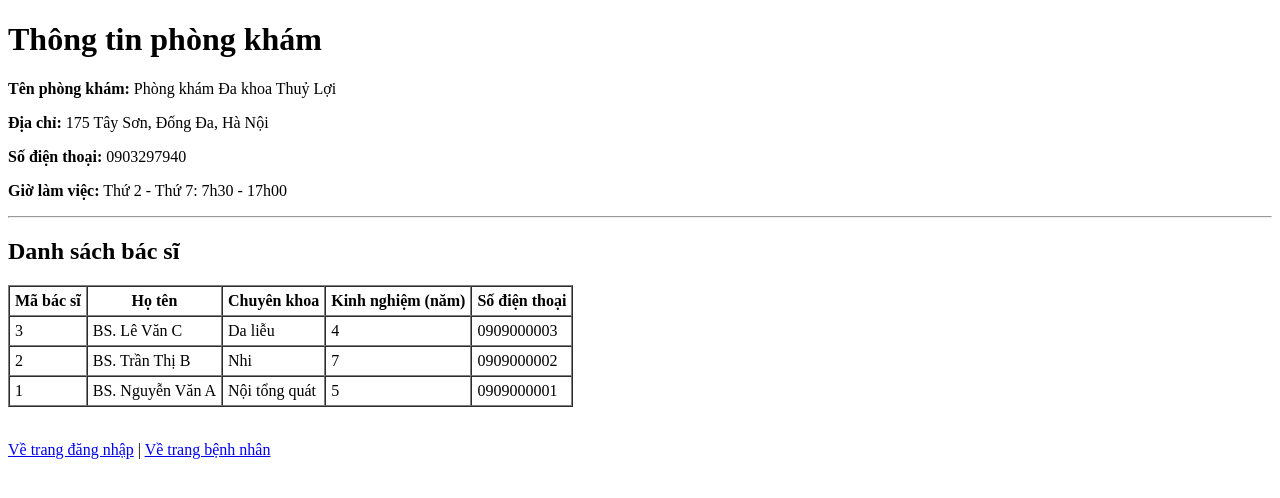
After one commit to Scofield-11/clinic-python, a Flask app: page /thong-tin-phong-kham in a window 1280 px wide. The commit adds this page. Shown: the top 498 px of the page. Run offline with Flask 3, Linux system fonts and the light colour scheme; data comes from the database, SQL or seed files in the repository.

Commit message:
chuan hoa

```diff
--- a/app.py
+++ b/app.py
@@ -1,5 +1,7 @@
 from flask import Flask, render_template, request, redirect, url_for, session
 import pymysql
+from werkzeug.security import generate_password_hash, check_password_hash
+from datetime import datetime, date
 
 app = Flask(__name__)
 app.secret_key = "bi_mat_cua_ban"  # sau này có thể đổi
@@ -34,17 +36,15 @@ def dang_ky():
     xac_nhan = request.form.get("xac_nhan_mat_khau", "")
     ho_ten = request.form.get("ho_ten", "").strip()
     so_dien_thoai = request.form.get("so_dien_thoai", "").strip()
+    email = request.form.get("email", "").strip()
     ngay_sinh = request.form.get("ngay_sinh", None)
     gioi_tinh = request.form.get("gioi_tinh", None)
     dia_chi = request.form.get("dia_chi", "").strip()
 
     loi = []
+    # ==== validate cơ bản ====
     if not ten_dang_nhap:
         loi.append("Tên đăng nhập không được để trống.")
-    if not so_dien_thoai:
-        loi.append("Số điện thoại không được để trống.")
-    elif len(so_dien_thoai) < 9 or len(so_dien_thoai) > 11:
-        loi.append("Số điện thoại không hợp lệ (9-11 số).")
     if not ho_ten:
         loi.append("Họ tên không được để trống.")
     if not mat_khau or not xac_nhan:
@@ -54,14 +54,27 @@ def dang_ky():
     if mat_khau != xac_nhan:
         loi.append("Mật khẩu và xác nhận mật khẩu không trùng khớp.")
 
+    if not so_dien_thoai:
+        loi.append("Số điện thoại không được để trống.")
+    elif len(so_dien_thoai) < 9 or len(so_dien_thoai) > 11:
+        loi.append("Số điện thoại không hợp lệ (9–11 số).")
+
+    if email:
+        # nếu nhập email thì kiểm tra định dạng
+        import re
+        pattern = r"^[^@]+@[^@]+\.[^@]+$"
+        if not re.match(pattern, email):
+            loi.append("Email không hợp lệ.")
+    else:
+        loi.append("Email không được để trống.")
+
     if loi:
-        # render lại form + danh sách lỗi
         return render_template("dang_ky.html", loi=loi)
 
     conn = get_connection()
     try:
         with conn.cursor() as cur:
-            # kiểm tra trùng tên đăng nhập
+            # ==== kiểm tra trùng tên đăng nhập ====
             cur.execute(
                 "SELECT AccountID FROM TAI_KHOAN WHERE TenDangNhap=%s",
                 (ten_dang_nhap,)
@@ -70,14 +83,37 @@ def dang_ky():
                 loi.append("Tên đăng nhập đã tồn tại.")
                 return render_template("dang_ky.html", loi=loi)
 
-            # Đơn giản: lưu mật khẩu dạng plain text cho dễ (thực tế nên hash)
+            # ==== kiểm tra trùng SĐT ====
+            cur.execute(
+                "SELECT AccountID FROM TAI_KHOAN WHERE SoDienThoai=%s",
+                (so_dien_thoai,)
+            )
+            if cur.fetchone():
+                loi.append("Số điện thoại đã được sử dụng.")
+                return render_template("dang_ky.html", loi=loi)
+
+            # ==== kiểm tra trùng Email ====
+            cur.execute(
+                "SELECT AccountID FROM TAI_KHOAN WHERE Email=%s",
+                (email,)
+            )
+            if cur.fetchone():
+                loi.append("Email đã được sử dụng.")
+                return render_template("dang_ky.html", loi=loi)
+
+            # ==== mã hóa mật khẩu ====
+            mat_khau_hash = generate_password_hash(mat_khau)
+
+            # ==== tạo tài khoản ====
             sql_tk = """
-                INSERT INTO TAI_KHOAN (TenDangNhap, MatKhau, SoDienThoai, VaiTro, TrangThai)
-                VALUES (%s, %s, %s, 'BENH_NHAN', 1)
+                INSERT INTO TAI_KHOAN
+                    (TenDangNhap, MatKhau, SoDienThoai, Email, VaiTro, TrangThai)
+                VALUES (%s, %s, %s, %s, 'BENH_NHAN', 1)
             """
-            cur.execute(sql_tk, (ten_dang_nhap, mat_khau, so_dien_thoai))
+            cur.execute(sql_tk, (ten_dang_nhap, mat_khau_hash, so_dien_thoai, email))
             account_id = cur.lastrowid
 
+            # ==== tạo bản ghi bệnh nhân ====
             sql_bn = """
                 INSERT INTO BENH_NHAN (AccountID, HoTen, NgaySinh, GioiTinh, DiaChi)
                 VALUES (%s, %s, %s, %s, %s)
@@ -88,10 +124,11 @@ def dang_ky():
     finally:
         conn.close()
 
+    # đăng ký xong chuyển sang đăng nhập
     return redirect(url_for("dang_nhap"))
 
 
-# -------- ĐĂNG NHẬP --------
+
 @app.route("/dang-nhap", methods=["GET", "POST"])
 def dang_nhap():
     if request.method == "GET":
@@ -110,16 +147,25 @@ def dang_nhap():
     try:
         with conn.cursor() as cur:
             sql = """
-                SELECT AccountID, TenDangNhap, MatKhau, VaiTro
+                SELECT AccountID, TenDangNhap, MatKhau, VaiTro, TrangThai
                 FROM TAI_KHOAN
-                WHERE TenDangNhap=%s AND MatKhau=%s AND TrangThai=1
+                WHERE TenDangNhap=%s
             """
-            cur.execute(sql, (ten_dang_nhap, mat_khau))
+            cur.execute(sql, (ten_dang_nhap,))
             user = cur.fetchone()
     finally:
         conn.close()
 
     if not user:
+        loi.append("Sai tên đăng nhập hoặc mật khẩu.")
+        return render_template("dang_nhap.html", loi=loi)
+
+    if user["TrangThai"] != 1:
+        loi.append("Tài khoản đã bị khóa. Vui lòng liên hệ phòng khám.")
+        return render_template("dang_nhap.html", loi=loi)
+
+    # kiểm tra mật khẩu đã mã hóa
+    if not check_password_hash(user["MatKhau"], mat_khau):
         loi.append("Sai tên đăng nhập hoặc mật khẩu.")
         return render_template("dang_nhap.html", loi=loi)
 
@@ -131,11 +177,47 @@ def dang_nhap():
     return redirect(url_for("trang_benh_nhan"))
 
 
+
 # -------- LOGOUT --------
 @app.route("/dang-xuat")
 def dang_xuat():
     session.clear()
     return redirect(url_for("dang_nhap"))
+
+# -------- US03: XEM THÔNG TIN PHÒNG KHÁM & DANH SÁCH BÁC SĨ --------
+@app.route("/thong-tin-phong-kham")
+def thong_tin_phong_kham():
+    conn = get_connection()
+    ds_bac_si = []
+    try:
+        with conn.cursor() as cur:
+            sql = """
+                SELECT
+                    bs.BacSiID,
+                    bs.HoTen,
+                    bs.KinhNghiemNam,
+                    bs.SoDienThoai,
+                    ck.TenChuyenKhoa
+                FROM BAC_SI bs
+                JOIN CHUYEN_KHOA ck ON bs.ChuyenKhoaID = ck.ChuyenKhoaID
+                WHERE bs.TrangThai = 1
+                ORDER BY ck.TenChuyenKhoa, bs.HoTen
+            """
+            cur.execute(sql)
+            ds_bac_si = cur.fetchall()
+    finally:
+        conn.close()
+
+    thong_tin = {
+        "ten": "Phòng khám Đa khoa Thuỷ Lợi",
+        "dia_chi": "175 Tây Sơn, Đống Đa, Hà Nội",
+        "so_dien_thoai": "0903297940",
+        "gio_lam_viec": "Thứ 2 - Thứ 7: 7h30 - 17h00"
+    }
+
+    return render_template("thong_tin_phong_kham.html",
+                           thong_tin=thong_tin,
+                           ds_bac_si=ds_bac_si)
 
 
 # -------- TRANG BỆNH NHÂN --------
@@ -175,71 +257,116 @@ def trang_benh_nhan():
 # -------- ĐẶT LỊCH KHÁM --------
 @app.route("/dat-lich", methods=["GET", "POST"])
 def dat_lich():
+    # 1. Bắt buộc phải đăng nhập
     if "account_id" not in session:
         return redirect(url_for("dang_nhap"))
 
     account_id = session["account_id"]
 
     conn = get_connection()
-    # Lấy PatientID từ AccountID
-    patient_id = None
     try:
         with conn.cursor() as cur:
+            # 2. Lấy PatientID từ AccountID
             cur.execute(
-                "SELECT PatientID FROM BENH_NHAN WHERE AccountID=%s",
+                "SELECT PatientID FROM BENH_NHAN WHERE AccountID = %s",
                 (account_id,)
             )
-            row = cur.fetchone()
-            if not row:
-                return "Không tìm thấy bệnh nhân."
-            patient_id = row["PatientID"]
+            bn = cur.fetchone()
+            if not bn:
+                return "Không tìm thấy thông tin bệnh nhân. Vui lòng liên hệ quản trị."
+            patient_id = bn["PatientID"]
 
-            # Lấy danh sách bác sĩ
+            # 3. Lấy danh sách bác sĩ để hiện trong form
             cur.execute(
-                "SELECT BacSiID, HoTen FROM BAC_SI WHERE TrangThai=1"
+                "SELECT BacSiID, HoTen FROM BAC_SI WHERE TrangThai = 1"
             )
             ds_bac_si = cur.fetchall()
 
-            if request.method == "POST":
-                bac_si_id = request.form.get("bac_si")
-                ngay_kham = request.form.get("ngay_kham")
-                gio_kham = request.form.get("gio_kham")
-                ly_do = request.form.get("ly_do", "").strip()
+            # 4. Nếu chỉ mở trang lần đầu (GET) -> hiện form
+            if request.method == "GET":
+                return render_template("dat_lich.html", ds_bac_si=ds_bac_si)
 
-                loi = []
-                if not bac_si_id:
-                    loi.append("Vui lòng chọn bác sĩ.")
-                if not ngay_kham:
-                    loi.append("Vui lòng chọn ngày khám.")
-                if not gio_kham:
-                    loi.append("Vui lòng chọn giờ khám.")
+            # 5. Nếu bấm nút Đặt lịch (POST) -> xử lý
+            bac_si_id = request.form.get("bac_si", "").strip()
+            ngay_kham = request.form.get("ngay_kham", "").strip()
+            gio_kham = request.form.get("gio_kham", "").strip()
+            ly_do = request.form.get("ly_do", "").strip()
 
-                if loi:
-                    return render_template(
-                        "dat_lich.html",
-                        ds_bac_si=ds_bac_si,
-                        loi=loi
-                    )
+            loi = []
 
-                # Kiểm tra trùng lịch
-                sql_check = """
-                    SELECT LichHenID FROM LICH_HEN
-                    WHERE BacSiID=%s AND NgayKham=%s AND GioKham=%s
-                """
-                cur.execute(sql_check, (bac_si_id, ngay_kham, gio_kham))
-                if cur.fetchone():
-                    loi.append("Khung giờ này bác sĩ đã có lịch, vui lòng chọn giờ khác.")
-                    return render_template("dat_lich.html", ds_bac_si=ds_bac_si, loi=loi)
+            # ---- Validate cơ bản ----
+            if not bac_si_id:
+                loi.append("Vui lòng chọn bác sĩ.")
+            if not ngay_kham:
+                loi.append("Vui lòng chọn ngày khám.")
+            if not gio_kham:
+                loi.append("Vui lòng chọn giờ khám.")
 
-                # Insert lịch hẹn
-                sql_insert = """
-                    INSERT INTO LICH_HEN (PatientID, BacSiID, NgayKham, GioKham, LyDoKham, TrangThai)
-                    VALUES (%s, %s, %s, %s, %s, 'CHO_XAC_NHAN')
-                """
-                cur.execute(sql_insert, (patient_id, bac_si_id, ngay_kham, gio_kham, ly_do))
-                conn.commit()
+            # Kiểm tra ngày không ở quá khứ
+            ngay_obj = None
+            if ngay_kham:
+                try:
+                    ngay_obj = datetime.strptime(ngay_kham, "%Y-%m-%d").date()
+                    if ngay_obj < date.today():
+                        loi.append("Ngày khám phải từ hôm nay trở về sau.")
+                except ValueError:
+                    loi.append("Ngày khám không hợp lệ.")
 
-                return redirect(url_for("trang_benh_nhan"))
+            # Kiểm tra định dạng giờ (chỉ cần đúng HH:MM)
+            gio_obj = None
+            if gio_kham:
+                try:
+                    gio_obj = datetime.strptime(gio_kham, "%H:%M").time()
+                except ValueError:
+                    loi.append("Giờ khám không hợp lệ.")
+
+            # Nếu có lỗi -> trả lại form + danh sách lỗi
+            if loi:
+                return render_template(
+                    "dat_lich.html",
+                    ds_bac_si=ds_bac_si,
+                    loi=loi
+                )
+
+            # ---- Kiểm tra trùng lịch của bác sĩ ----
+            sql_check_bs = """
+                SELECT LichHenID
+                FROM LICH_HEN
+                WHERE BacSiID = %s
+                  AND NgayKham = %s
+                  AND GioKham = %s
+                  AND TrangThai <> 'HUY'
+            """
+            cur.execute(sql_check_bs, (bac_si_id, ngay_kham, gio_kham))
+            if cur.fetchone():
+                loi.append("Khung giờ này bác sĩ đã có lịch. Vui lòng chọn giờ khác.")
+                return render_template("dat_lich.html", ds_bac_si=ds_bac_si, loi=loi)
+
+            # ---- (Thêm) Kiểm tra bệnh nhân không tự đặt trùng giờ với chính mình ----
+            sql_check_bn = """
+                SELECT LichHenID
+                FROM LICH_HEN
+                WHERE PatientID = %s
+                  AND NgayKham = %s
+                  AND GioKham = %s
+                  AND TrangThai <> 'HUY'
+            """
+            cur.execute(sql_check_bn, (patient_id, ngay_kham, gio_kham))
+            if cur.fetchone():
+                loi.append("Bạn đã có lịch khám ở khung giờ này.")
+                return render_template("dat_lich.html", ds_bac_si=ds_bac_si, loi=loi)
+
+            # ---- Lưu lịch hẹn mới ----
+            sql_insert = """
+                INSERT INTO LICH_HEN
+                    (PatientID, BacSiID, NgayKham, GioKham, LyDoKham, TrangThai)
+                VALUES (%s, %s, %s, %s, %s, 'CHO_XAC_NHAN')
+            """
+            cur.execute(sql_insert, (patient_id, bac_si_id, ngay_kham, gio_kham, ly_do))
+            conn.commit()
+
+            # Đặt lịch xong quay về trang bệnh nhân để xem danh sách
+            return redirect(url_for("trang_benh_nhan"))
 
     finally:
         conn.close()
--- a/templates/dang_ky.html
+++ b/templates/dang_ky.html
@@ -28,6 +28,9 @@
         <label>Họ tên:</label><br>
         <input type="text" name="ho_ten"><br><br>
 
+        <label>Email:</label><br>
+        <input type="email" name="email"><br><br>
+
         <label>Số điện thoại:</label><br>
         <input type="text" name="so_dien_thoai"><br><br>
 
--- /dev/null
+++ b/templates/thong_tin_phong_kham.html
@@ -0,0 +1,48 @@
+<!DOCTYPE html>
+<html lang="vi">
+<head>
+    <meta charset="UTF-8">
+    <title>Thông tin phòng khám & bác sĩ</title>
+</head>
+<body>
+    <h1>Thông tin phòng khám</h1>
+
+    <p><strong>Tên phòng khám:</strong> {{ thong_tin.ten }}</p>
+    <p><strong>Địa chỉ:</strong> {{ thong_tin.dia_chi }}</p>
+    <p><strong>Số điện thoại:</strong> {{ thong_tin.so_dien_thoai }}</p>
+    <p><strong>Giờ làm việc:</strong> {{ thong_tin.gio_lam_viec }}</p>
+
+    <hr>
+
+    <h2>Danh sách bác sĩ</h2>
+
+    {% if ds_bac_si %}
+        <table border="1" cellpadding="5" cellspacing="0">
+            <tr>
+                <th>Mã bác sĩ</th>
+                <th>Họ tên</th>
+                <th>Chuyên khoa</th>
+                <th>Kinh nghiệm (năm)</th>
+                <th>Số điện thoại</th>
+            </tr>
+            {% for bs in ds_bac_si %}
+                <tr>
+                    <td>{{ bs.BacSiID }}</td>
+                    <td>{{ bs.HoTen }}</td>
+                    <td>{{ bs.TenChuyenKhoa }}</td>
+                    <td>{{ bs.KinhNghiemNam }}</td>
+                    <td>{{ bs.SoDienThoai }}</td>
+                </tr>
+            {% endfor %}
+        </table>
+    {% else %}
+        <p>Chưa có bác sĩ nào được cấu hình trong hệ thống.</p>
+    {% endif %}
+
+    <br>
+    <p>
+        <a href="{{ url_for('dang_nhap') }}">Về trang đăng nhập</a> |
+        <a href="{{ url_for('trang_benh_nhan') }}">Về trang bệnh nhân</a>
+    </p>
+</body>
+</html>
```
Also changed, not shown: templates/dat_lich.html (+6 -3 lines).
